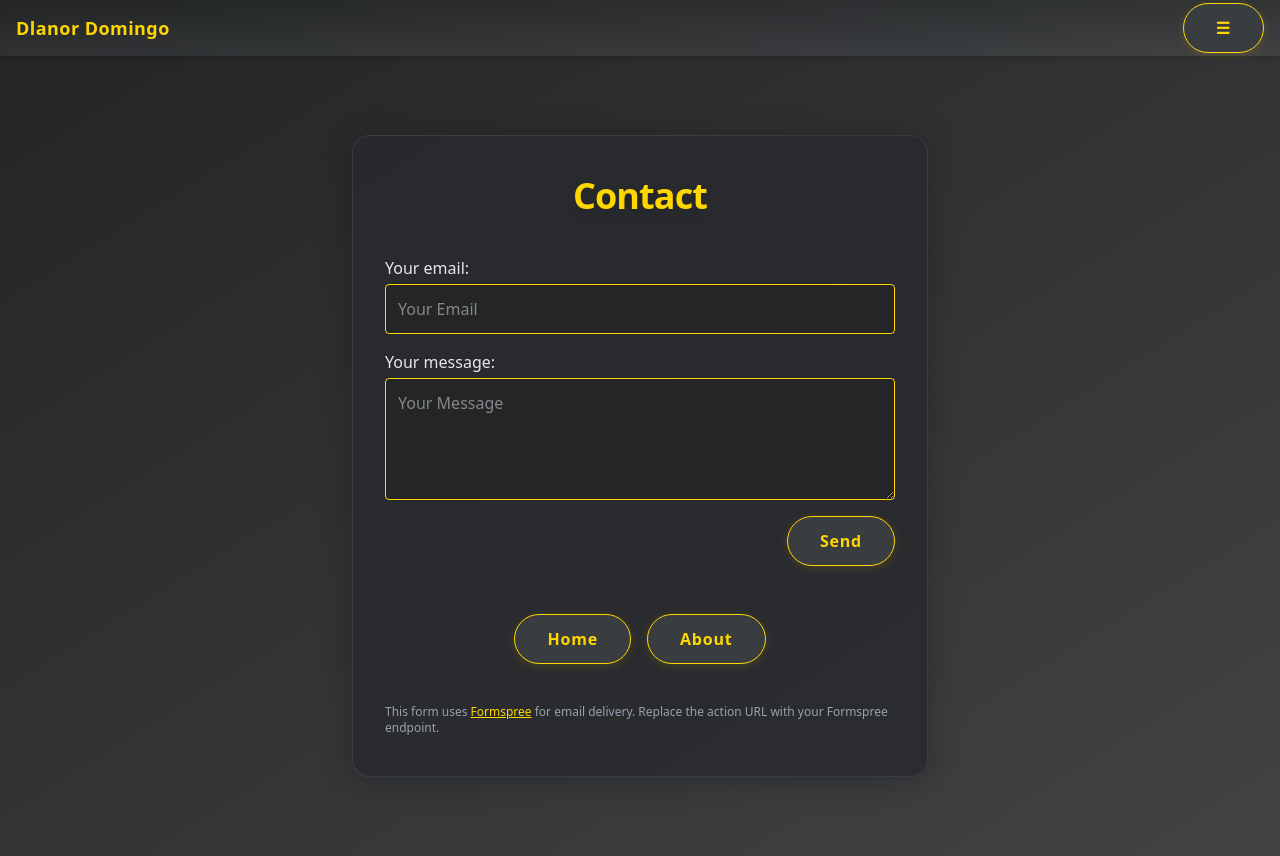
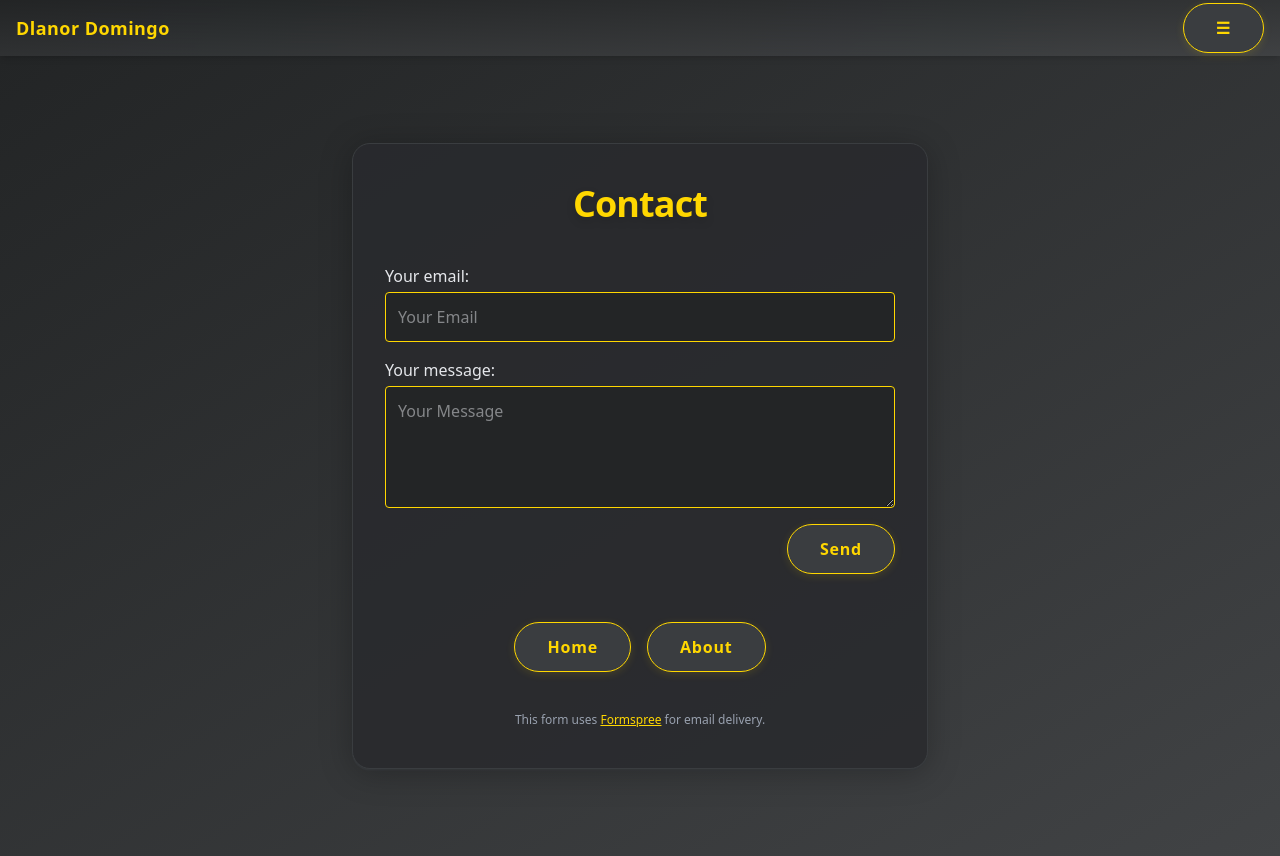
Before and after one commit to laurreev/Portfolio, a Next.js app: page /contact in a window 1280 px wide. Built offline with nearby package versions, Linux system fonts and the light colour scheme.

Commit message:
Update page.js

```diff
--- a/src/app/contact/page.js
+++ b/src/app/contact/page.js
@@ -67,7 +67,7 @@ export default function Contact() {
           >
             Formspree
           </a>{' '}
-          for email delivery. Replace the action URL with your Formspree endpoint.
+          for email delivery.
         </p>
       </main>
     </div>
```
